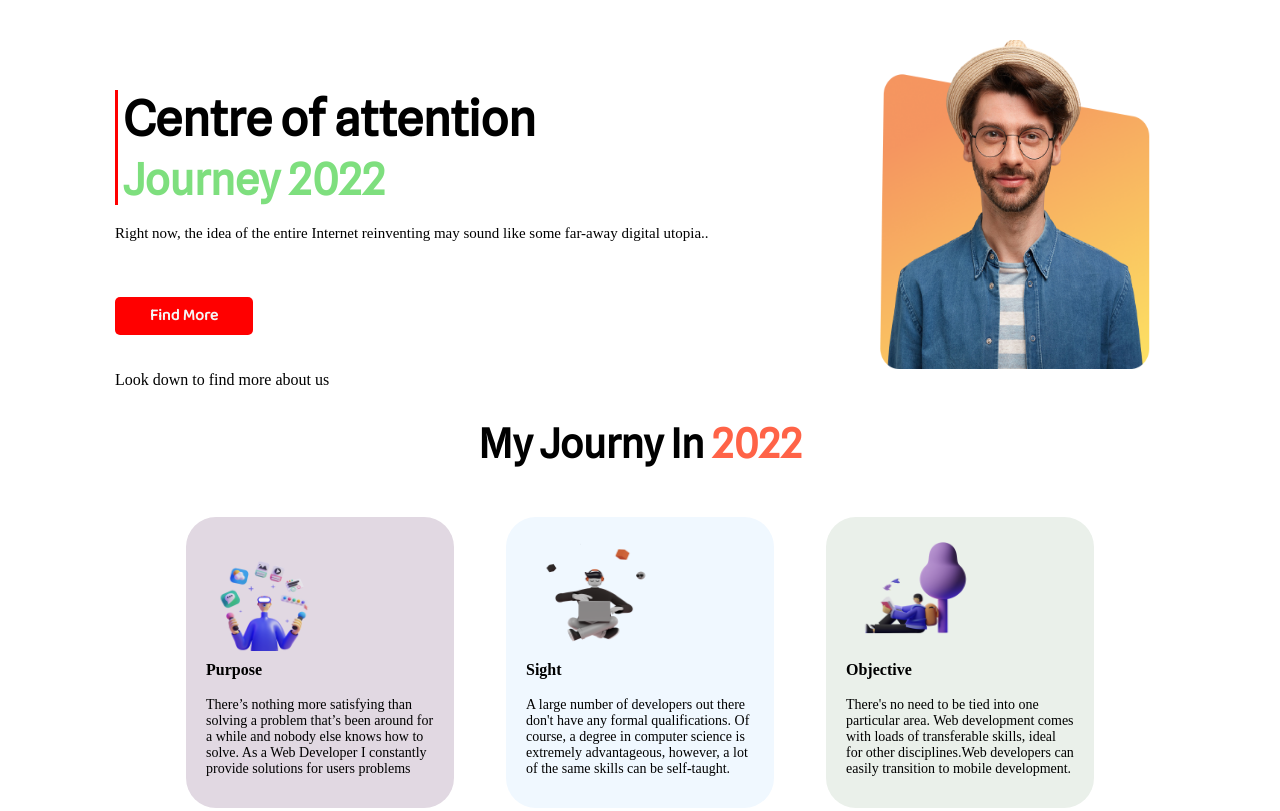
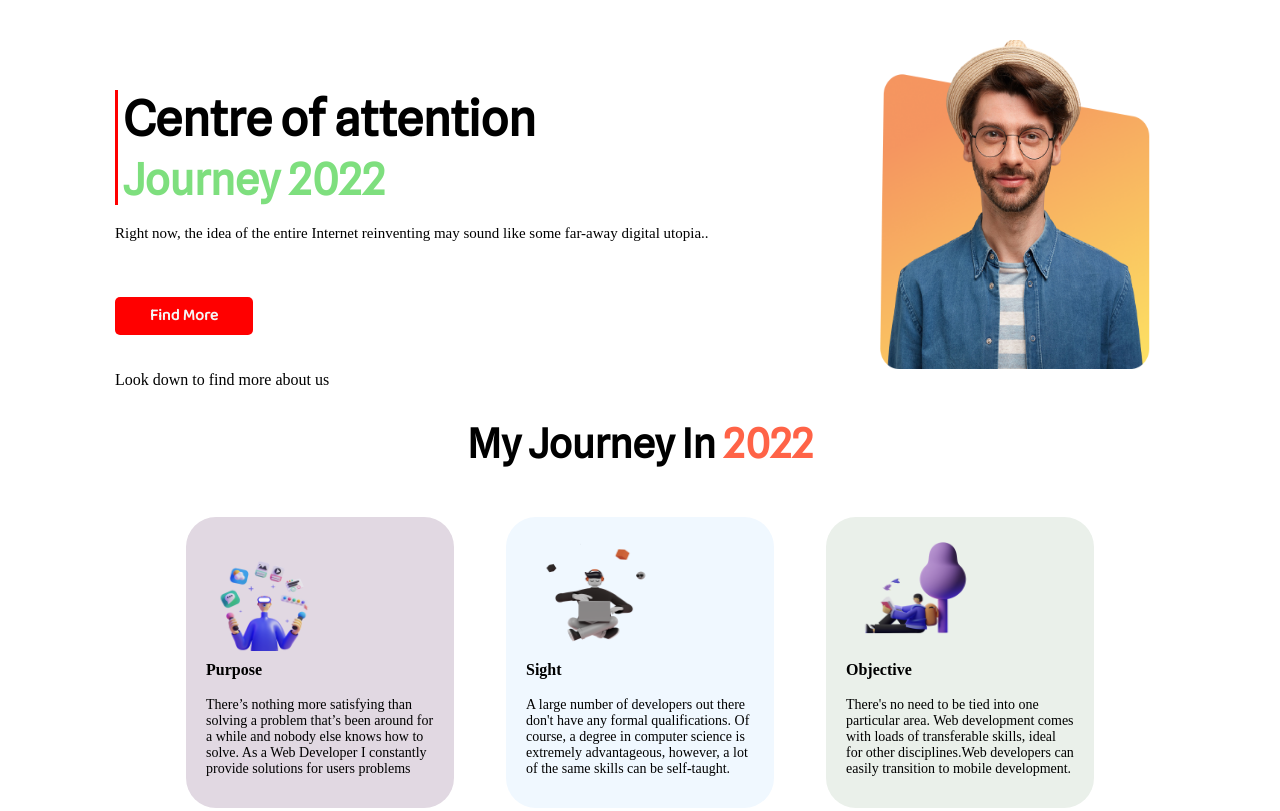
Before and after one commit to Ayanbanerjee93/Project-2022, a plain HTML site: page index.html in a window 1280 px wide. Shown: the top 811 px of the page. Drawn offline with Linux system fonts and the light colour scheme; a web font is replaced by a local one.

Commit message:
Update index.html

```diff
--- a/index.html
+++ b/index.html
@@ -51,7 +51,7 @@
     <!-- ----------------------------------section two starts here --------------------->
     <section class="section-two">
         <div class="sec-two-heading">
-            <p id="sec-two-para"><b>My Journy In <span id="sec-two-para-span">2022</span></b></p>
+            <p id="sec-two-para"><b>My Journey In <span id="sec-two-para-span">2022</span></b></p>
         </div>
         <div class="all-cards">
             <div class="cards">
```
